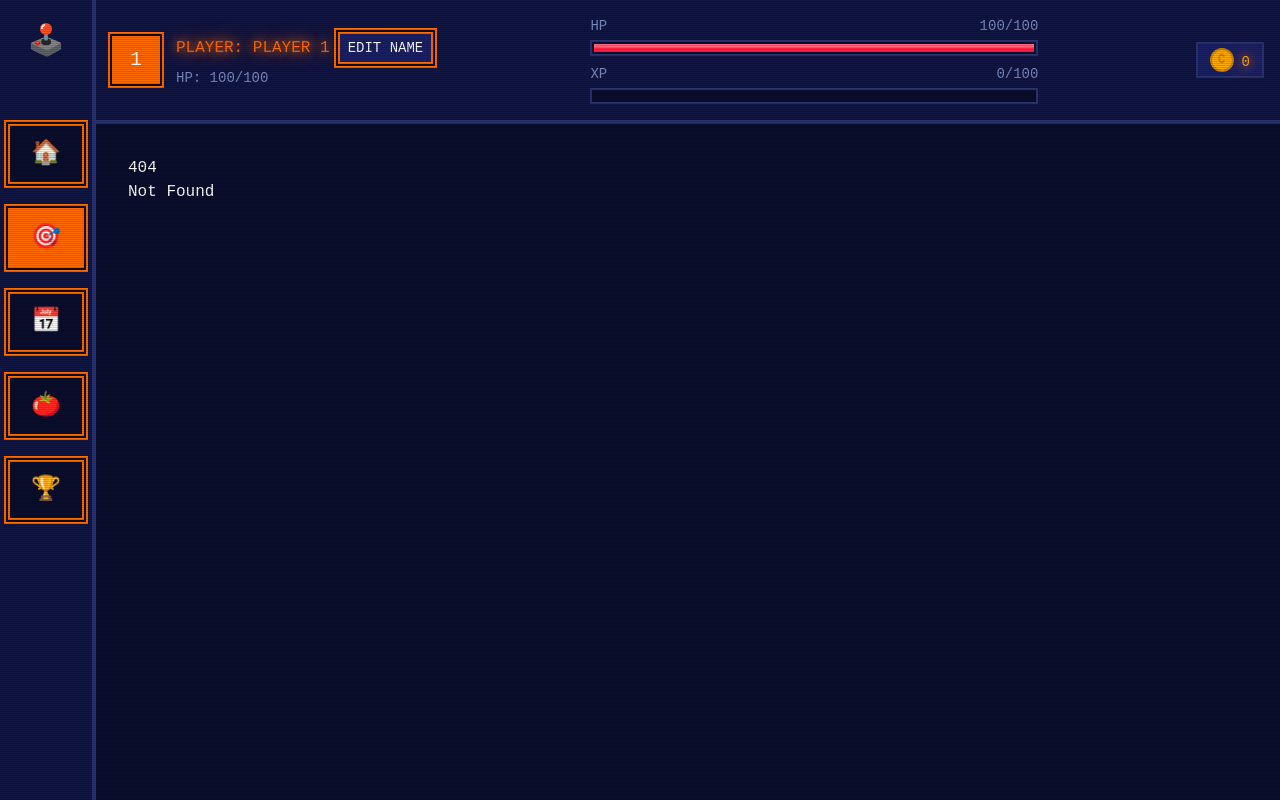
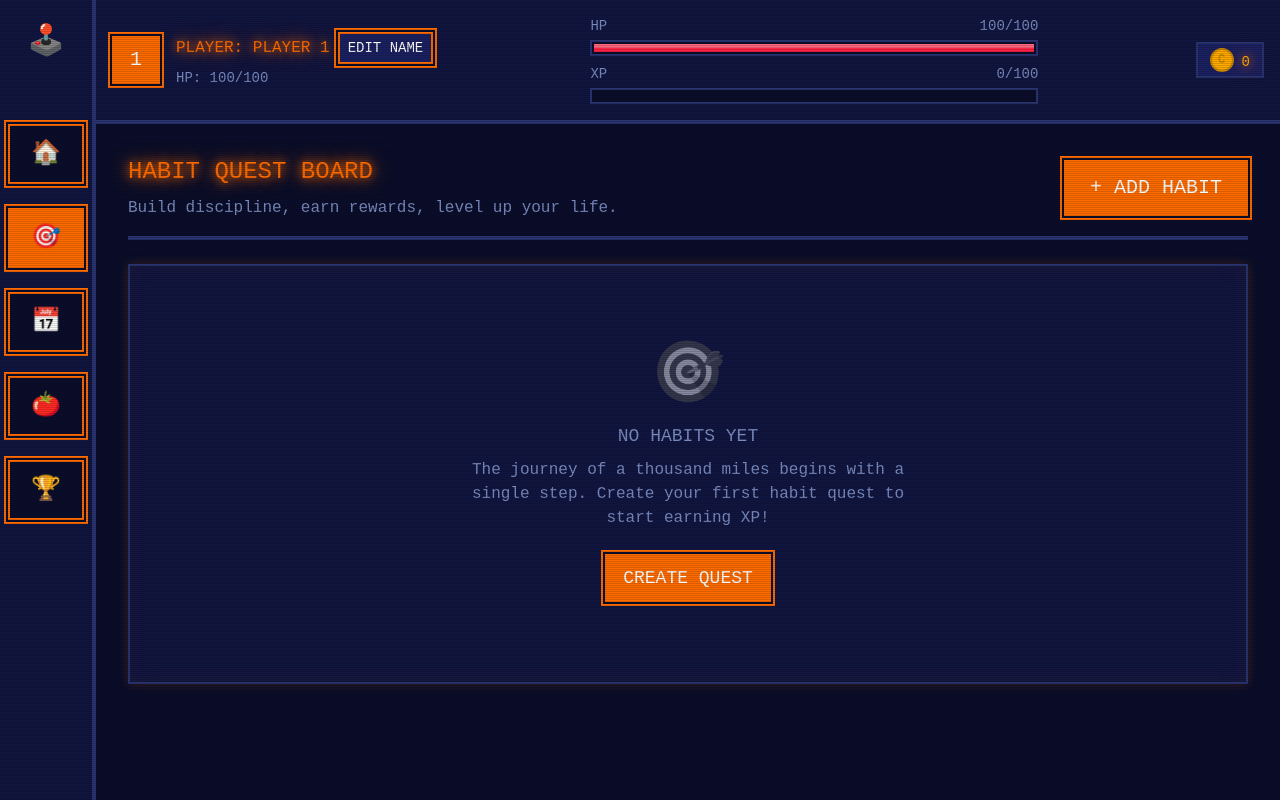
Before and after one commit to atzulf/retro-arcade-tracker, a SvelteKit app: page /habits in a window 1280 px wide. Before the commit this address had no page. Built offline with nearby package versions, Linux system fonts and the light colour scheme.

Commit message:
feat: add habit quest board with modal for creating new habits

```diff
--- /dev/null
+++ b/src/routes/habits/+page.svelte
@@ -0,0 +1,48 @@
+<script lang="ts">
+  import { habits } from '../../lib/stores/habits';
+  import HabitCard from '../../lib/components/habits/HabitCard.svelte';
+  import HabitForm from '../../lib/components/habits/HabitForm.svelte';
+  import Modal from '../../lib/components/ui/Modal.svelte';
+  import PixelButton from '../../lib/components/ui/PixelButton.svelte';
+
+  let showModal = $state(false);
+
+  let activeHabits = $derived($habits.filter((h: any) => h.isActive));
+</script>
+
+<svelte:head>
+  <title>Habit Quest Board - Arcade Tracker</title>
+</svelte:head>
+
+<div class="flex flex-col gap-6">
+
+  <div class="flex flex-col sm:flex-row justify-between items-start sm:items-center gap-4 border-b-4 border-border-arcade pb-4">
+    <div>
+      <h1 class="font-display text-2xl text-accent-orange neon-text-orange mb-2">HABIT QUEST BOARD</h1>
+      <p class="font-body text-text-dim">Build discipline, earn rewards, level up your life.</p>
+    </div>
+    <PixelButton size="lg" onclick={() => showModal = true}>
+      + ADD HABIT
+    </PixelButton>
+  </div>
+
+  {#if activeHabits.length === 0}
+    <div class="arcade-panel flex flex-col items-center justify-center py-20 px-4 text-center border-dashed border-text-dim text-text-dim">
+      <span class="text-6xl mb-4 grayscale opacity-50">🎯</span>
+      <h2 class="font-display text-lg mb-2">NO HABITS YET</h2>
+      <p class="font-body max-w-md">The journey of a thousand miles begins with a single step. Create your first habit quest to start earning XP!</p>
+      <PixelButton class="mt-6" onclick={() => showModal = true}>CREATE QUEST</PixelButton>
+    </div>
+  {:else}
+    <div class="grid grid-cols-1 md:grid-cols-2 xl:grid-cols-3 gap-6">
+      {#each activeHabits as habit (habit.id)}
+        <HabitCard {habit} />
+      {/each}
+    </div>
+  {/if}
+
+</div>
+
+<Modal bind:show={showModal} title="NEW HABIT QUEST">
+  <HabitForm onclose={() => showModal = false} />
+</Modal>
```
